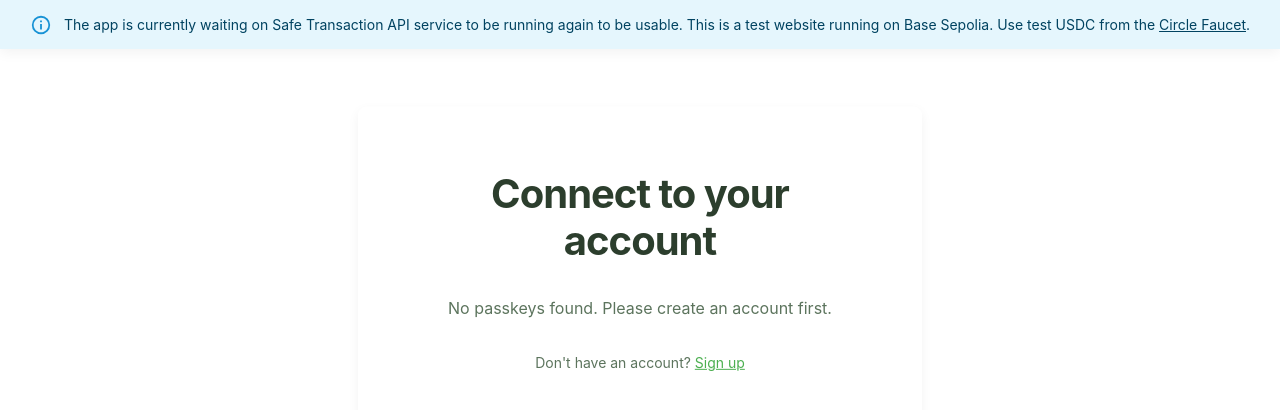
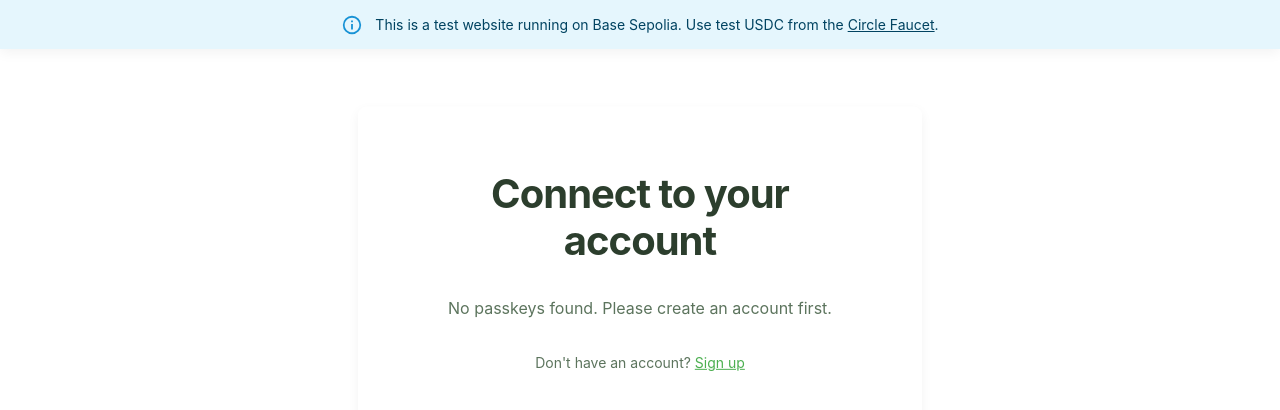
Before and after one commit to valens-carpentier/demeter, a Next.js app: page / in a window 1280 px wide. Shown: the top 410 px of the page. Built offline with nearby package versions, Linux system fonts and the light colour scheme.

Commit message:
remove warning notes on banner for safe api

```diff
--- a/components/TestNetworkBanner.tsx
+++ b/components/TestNetworkBanner.tsx
@@ -18,7 +18,7 @@ export default function TestNetworkBanner() {
         alignItems: 'center'
       }}
     >
-      The app is currently waiting on Safe Transaction API service to be running again to be usable. This is a test website running on Base Sepolia. Use test USDC from the{' '}
+      This is a test website running on Base Sepolia. Use test USDC from the{' '}
       <Link
         href="https://faucet.circle.com/"
         target="_blank"
```
